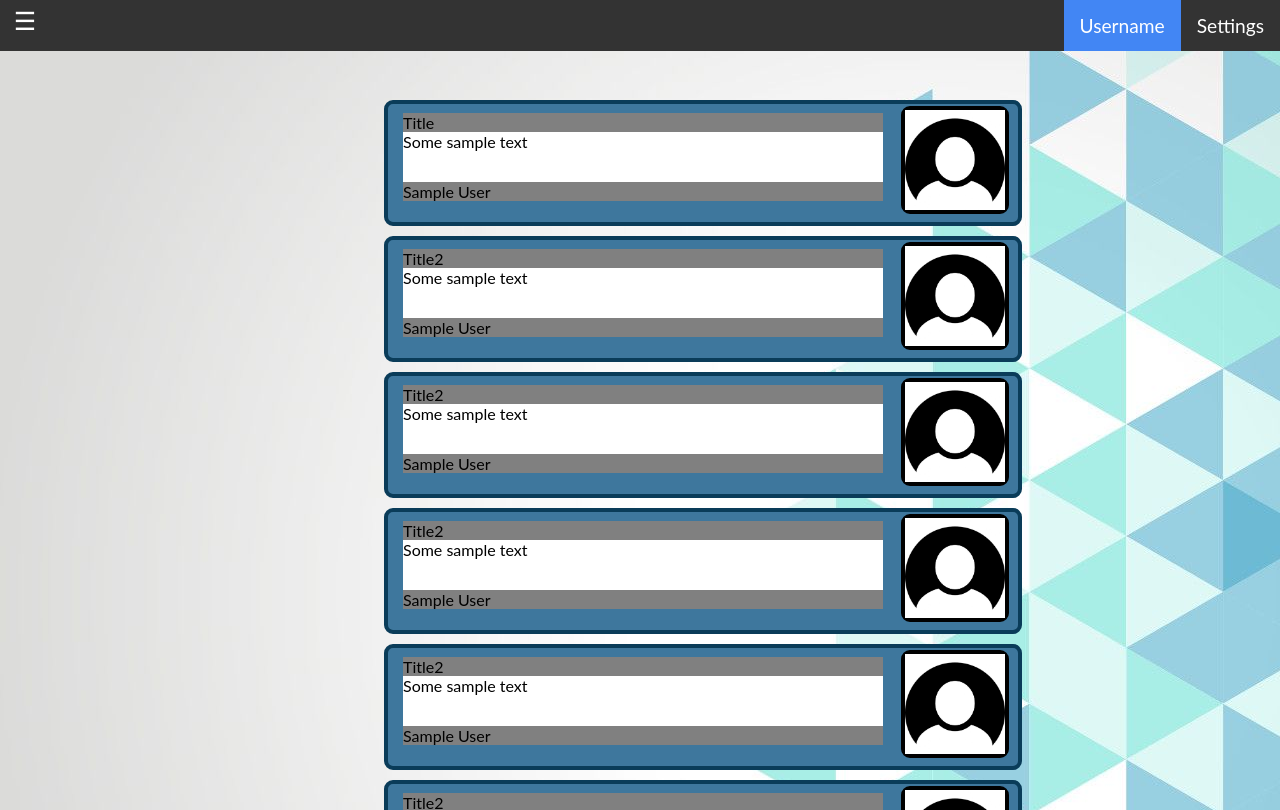
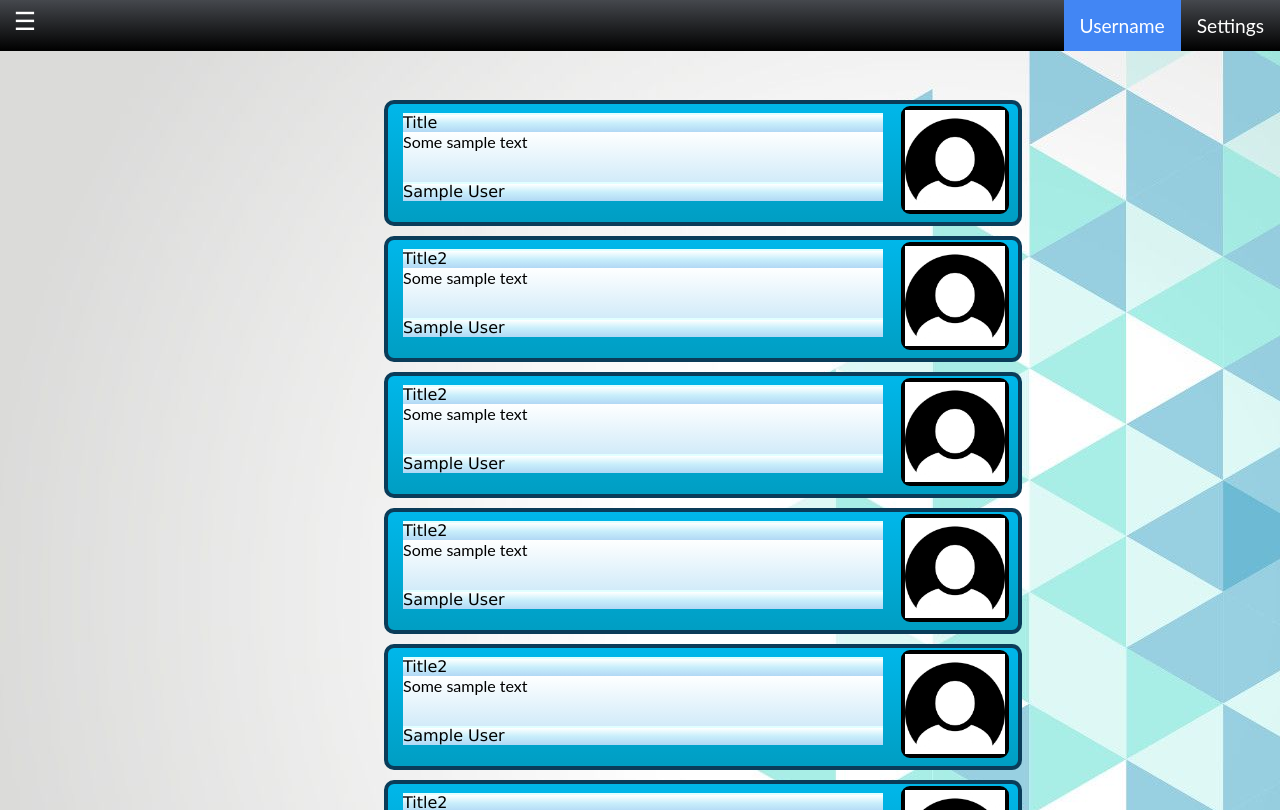
Before and after one commit to Richmond-Truong/groupFinder, a React (Create React App) app in the folder client/: page / in a window 1280 px wide. Built offline with nearby package versions, Linux system fonts and the light colour scheme; no server answers.

Commit message:
Added gradianets to the styling of certain divs in UI

```diff
--- a/client/src/barStyle.css
+++ b/client/src/barStyle.css
@@ -34,19 +34,22 @@
 
 .sidenav .closebtn{
     position: absolute;
-    top: 0px;
-    right: 0px;
+    top: 10px;
+    right: 10px;
     font-size: 25px;
-    width: 40px;
-    height: 40px;
+    width: 20%;
     margin-left: 0px;
     text-align: center;
     margin-top: 0px;
+    background-color: black;
+    color: white;
+    border-radius: 100px;
+
 }
 
 .sidenav .closebtn:hover{
-    background-color: black;
-    color: var(--main-higlight-color-alt)
+    background-color: white;
+    color: black;
 }
 
 .sidenav a {
@@ -77,7 +80,7 @@
     left: 0;
     position: fixed;
     overflow: hidden;
-    background-color: #333;
+    background: linear-gradient(to bottom, rgba(69,72,77,1) 0%,rgba(0,0,0,1) 100%);
     display:inline-block;
     padding-right:18px;
 }
--- a/client/src/postStyle.css
+++ b/client/src/postStyle.css
@@ -33,18 +33,19 @@ html, body{
     max-width: 600px;
     height:100px;
     border: 4px solid #0a3c59;
-    background: #3e779d;
-    border-radius: 9px;
+    background: linear-gradient(to bottom, rgba(0,183,234,1) 0%,rgba(0,158,195,1) 100%);
+    border-radius: 10px;
     transition: 0.5s;
     margin-bottom: 10px;
 }
 .post .Title{
     max-width:80%;
-    background-color: grey;
-
+    background:
+        linear-gradient(to bottom, #e1ffff 0%,#e1ffff 7%,#e1ffff 12%,#fdffff 12%,#e6f8fd 30%,#c8eefb 54%,#bee4f8 75%,#b1d8f5 100%);
+    font-family: "Verdana";
 }
 .post .Text{
-    background-color: white;
+    background: linear-gradient(to bottom, rgba(254,255,255,1) 0%,rgba(210,235,249,1) 100%);
     max-width:80%;
     min-height:50px;
 }
```
